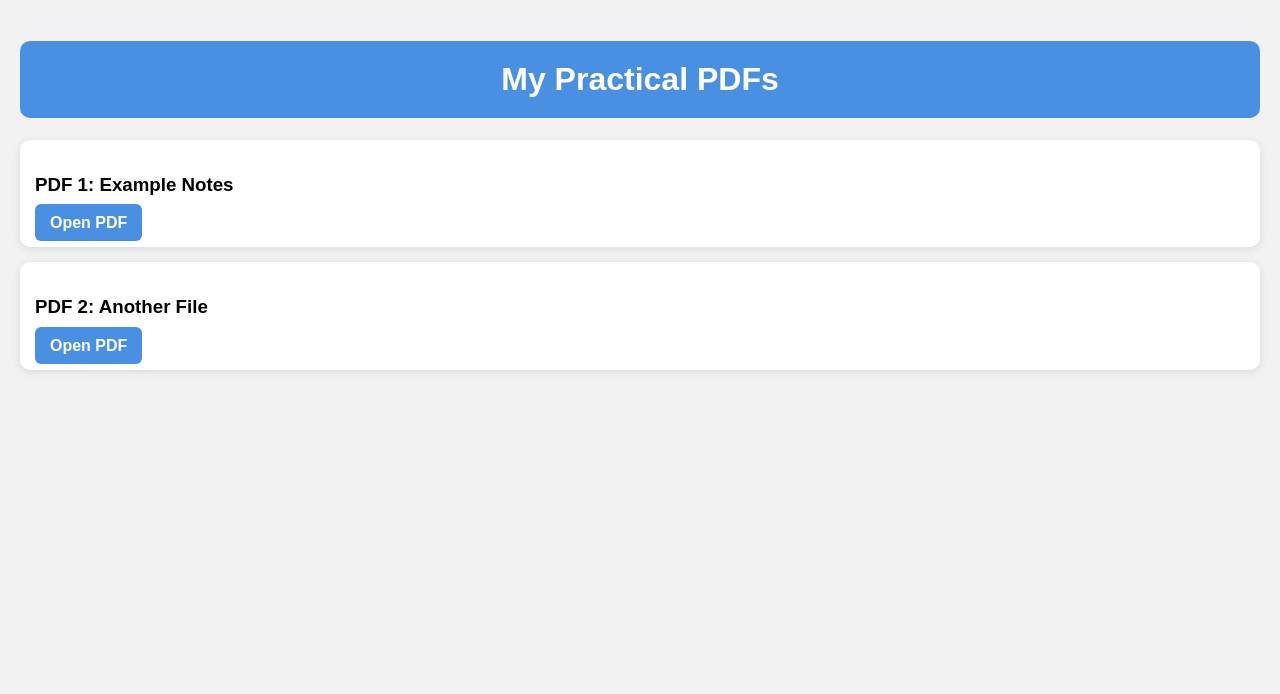
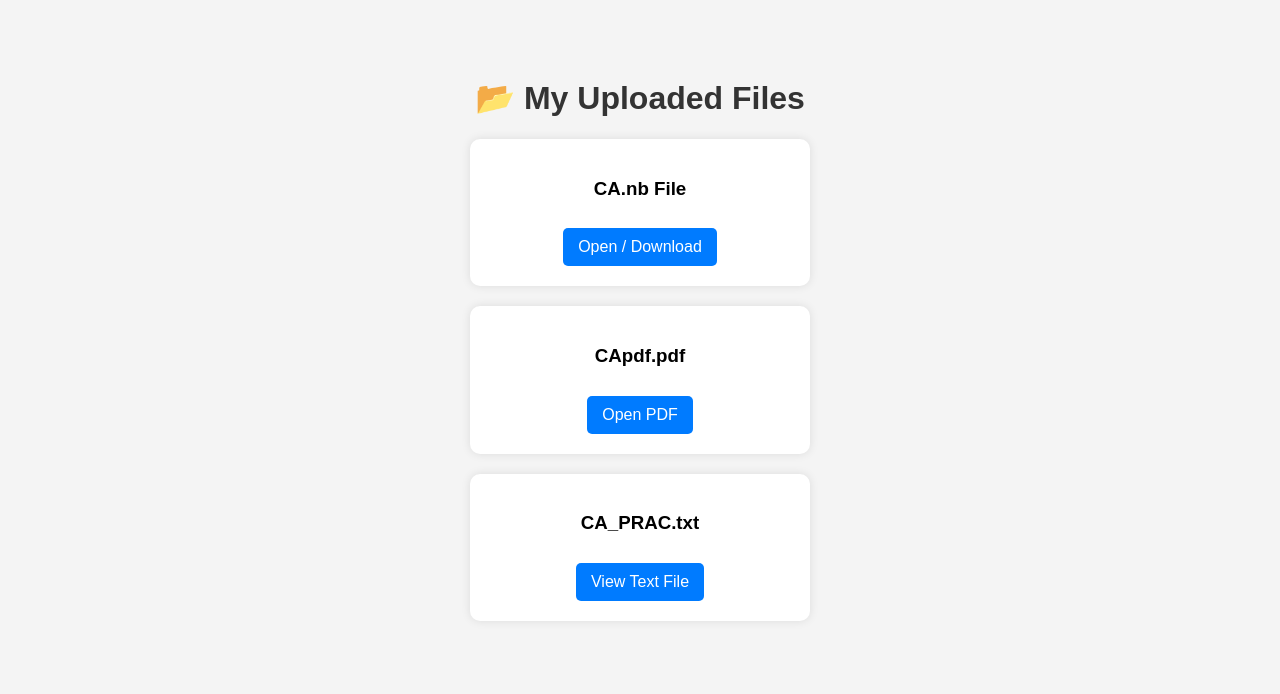
Before and after one commit to amrendra92singh/practical, a plain HTML site: page index.html in a window 1280 px wide. Drawn offline with Linux system fonts and the light colour scheme.

Commit message:
Update index.html

```diff
--- a/index.html
+++ b/index.html
@@ -2,54 +2,57 @@
 <html lang="en">
 <head>
     <meta charset="UTF-8">
-    <title>Practical PDFs</title>
+    <meta name="viewport" content="width=device-width, initial-scale=1.0">
+    <title>My Files</title>
     <style>
         body {
             font-family: Arial, sans-serif;
-            background: #f2f2f2;
-            margin: 0;
-            padding: 20px;
+            background: #f4f4f4;
+            text-align: center;
+            padding: 50px;
         }
         h1 {
-            text-align: center;
-            background: #4A90E2;
+            color: #333;
+        }
+        .file-box {
+            background: white;
+            padding: 20px;
+            margin: 20px auto;
+            width: 300px;
+            border-radius: 10px;
+            box-shadow: 0 0 10px rgba(0,0,0,0.1);
+        }
+        a {
+            text-decoration: none;
             color: white;
-            padding: 20px;
-            border-radius: 10px;
+            background: #007BFF;
+            padding: 10px 15px;
+            border-radius: 5px;
+            display: inline-block;
+            margin-top: 10px;
         }
-        .pdf-card {
-            background: white;
-            padding: 15px;
-            margin: 15px 0;
-            border-radius: 10px;
-            box-shadow: 0 2px 8px rgba(0,0,0,0.1);
-        }
-        a.button {
-            background: #4A90E2;
-            color: white;
-            padding: 10px 15px;
-            text-decoration: none;
-            border-radius: 6px;
-            font-weight: bold;
-        }
-        a.button:hover {
-            background: #357ABD;
+        a:hover {
+            background: #0056b3;
         }
     </style>
 </head>
+<body>
 
-<body>
-    <h1>My Practical PDFs</h1>
+    <h1>📂 My Uploaded Files</h1>
 
-    <!-- Add your PDFs here -->
-    <div class="pdf-card">
-        <h3>PDF 1: Example Notes</h3>
-        <a class="button" href="practicals nb.nb" target="_blank">Open PDF</a>
+    <div class="file-box">
+        <h3>CA.nb File</h3>
+        <a href="CA.nb" target="_blank">Open / Download</a>
     </div>
 
-    <div class="pdf-card">
-        <h3>PDF 2: Another File</h3>
-        <a class="button" href="practicals pdf.pdf" target="_blank">Open PDF</a>
+    <div class="file-box">
+        <h3>CApdf.pdf</h3>
+        <a href="CApdf.pdf" target="_blank">Open PDF</a>
+    </div>
+
+    <div class="file-box">
+        <h3>CA_PRAC.txt</h3>
+        <a href="CA_PRAC.txt" target="_blank">View Text File</a>
     </div>
 
 </body>
```
